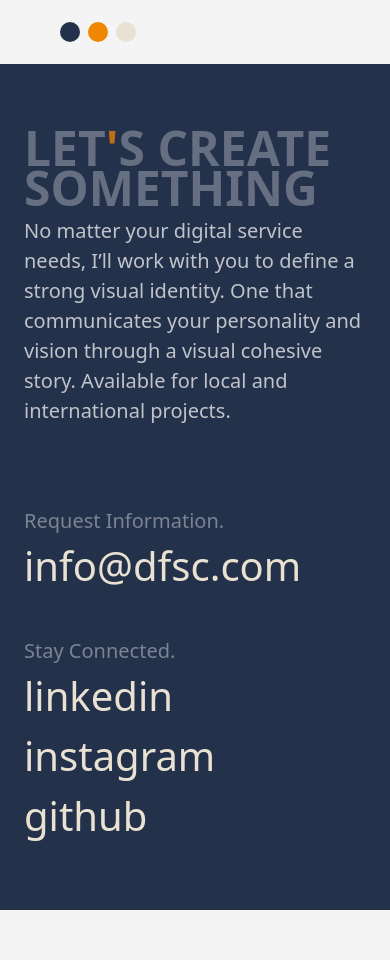
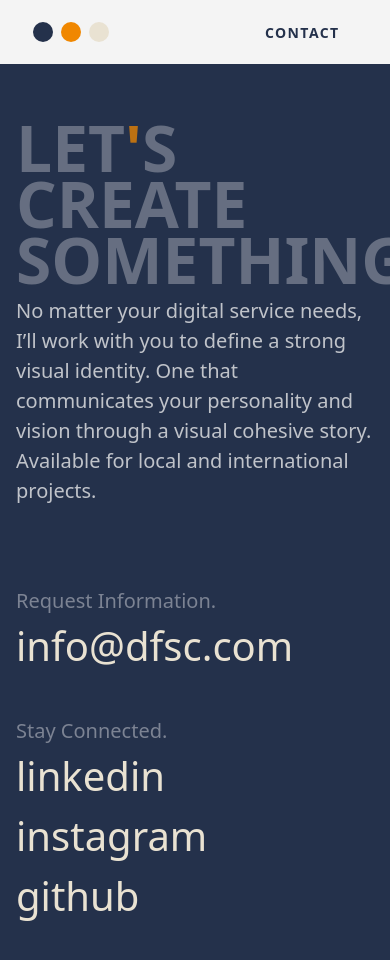
Before and after one commit to kbrandon19/debonairfox-creative-studio, a Next.js app: page /Contact in a window 390 px wide. Shown: the top 960 px of the page. Before the commit the page ends 910 px from the top, so only its background shows below. Built offline with nearby package versions, Linux system fonts and the light colour scheme.

Commit message:
Services font size update, Header improvements for mobile, code clean up for Hero, removed scrollbar, improved Contact section

```diff
--- a/app/Contact/page.tsx
+++ b/app/Contact/page.tsx
@@ -31,19 +31,21 @@ async function Contact() {
       id="contact"
       className="w-full h-auto md:h-screen bg-accent-default py-10"
     >
-      <div className="w-full md:w-5/6 h-full mx-auto flex flex-col p-4 md:p-0">
+      <div className="w-full md:w-5/6 h-full mx-auto flex flex-col p-2 md:p-0">
         <div className="h-full flex flex-col justify-between gap-y-20 p-2 gap-x-10">
           {/* top div */}
 
-            <div className="w-full h-auto flex flex-col gap-y-2 xl:gap-y-0 xl:flex-row xl:justify-between content-center xl:items-center">
-              <div className="w-full">
-                <h1 className="text-titleMid leading-[2.5rem] md:text-titleMd md:leading-[5rem] uppercase font-semibold opacity-75 text-accent-100 ">
+            <div className="w-full h-auto flex flex-col gap-y-2 xl:gap-y-0  xl:justify-between content-center xl:items-center">
+
+              <div className="max-w-96 ">
+                <h1 className="text-titleSmd leading-[3.5rem] md:text-titleMd md:leading-[5rem] lg:text-titleLg lg:leading-[8rem] uppercase font-semibold opacity-75 text-accent-100 ">
                   Let<span className="text-tangerine">&apos;</span>s Create
                   Something
                 </h1>
               </div>
-              <div className="font-light  w-full  md:w-1/2  text-l xl:text-xl opacity-75 text-white">
-                <p>
+
+              <div className="font-light  w-full  md:w-1/2  text-l lg:text-xl opacity-75 text-white ">
+                <p >
                   No matter your digital service needs, I’ll work with you to
                   define a strong visual identity. One that communicates your
                   personality and vision through a visual cohesive story.
@@ -90,6 +92,8 @@ async function Contact() {
                 </Link>
               </div>
             </div>
+
+
           </div>
         </div>
       </div>
--- a/app/Services/DrawerClient.tsx
+++ b/app/Services/DrawerClient.tsx
@@ -49,17 +49,19 @@ const DrawerClient: React.FC<DrawerClientProps> = ({ data }) => {
 
             setActiveWord(word)}} >
             <div
-              className="w-auto h-auto text-left font-medium
-              text-titleMid leading-[4rem]
-              sm:text-titleSmd
+            className="relative w-auto h-auto text-left font-medium
+            text-titleSmd leading-[4rem]
+            sm:text-titleMd sm:leading-[5rem]
             smd:text-titleMd smd:leading-[6rem]
             md:text-titleLg md:leading-[8rem]
             lg:text-titleLg lg:leading-[10rem]
             2xl:text-titleXl 2xl:leading-[11rem]
             opacity-75 text-accent-200
-              hover:opacity-100  hover:text-accent-default
-               duration-300 ease-in-out"
+            hover:opacity-100 hover:text-accent-default
+            duration-300 ease-in-out cursor-pointer break-words
+         "
           >
+
               {word}
             </div>
           </DrawerTrigger>
--- a/app/globals.css
+++ b/app/globals.css
@@ -5,6 +5,16 @@
 @layer base {
   :root {
     --background: 0 0% 100%;
+  }
+
+  ::-webkit-scrollbar {
+    display: none;
+  }
+
+  /* Hide scrollbar in Firefox */
+  * {
+    scrollbar-width: none;
+    scrollbar-color: transparent transparent;
   }
 
   body {
--- a/components/Banner/paragraph.tsx
+++ b/components/Banner/paragraph.tsx
@@ -3,7 +3,6 @@
 import React, { useEffect, useRef } from 'react';
 import { useScroll, motion, useTransform } from 'framer-motion';
 
-// Define the type for the props offset: ['start 0.9', 'start 0.25'],
 interface ParagraphProps {
   value: string;
 }
--- a/components/Header/page.tsx
+++ b/components/Header/page.tsx
@@ -5,8 +5,8 @@ import { Button } from '../ui/button'
 
 function Header() {
   return (
-    <header className='relative flex justify-center content-center px-5 '>
-        <div className='w-full md:w-5/6 mx-auto h-16 flex justify-between  px-10 items-center sticky z-10'>
+    <header className='w-5/6 mx-auto  relative flex justify-between content-center   '>
+        <div className=' w-auto h-16 flex justify-between  items-center sticky z-10 '>
 
               <div className="logo flex flex-row gap-2">
                 <Link href={'/'} className='flex flex-row gap-2'>
@@ -18,11 +18,15 @@ function Header() {
             </div>
         </div>
 
-        <div className='w-full hidden h-auto md:flex flex-row items-center justify-end gap-x-5'>
-          <Link href={"/About"}>About</Link>
-          <Link href={""}>Services</Link>
-          <Link href={"/CaseStudy"}>Case Study</Link>
-          <Button>Contact</Button>
+        <div className='w-auto h-auto md:flex flex-row items-center content-center justify-center gap-x-2 text-sm uppercase tracking-wider '>
+          <div className='hidden md:flex h-auto flex-row items-center gap-x-5'>
+            <Link href={"/About"}>About</Link>
+            <Link href={"/Services"}>Services</Link>
+            <Link href={"/CaseStudy"}>Case Study</Link>
+          </div>
+          <Button className='border-2 border-transparent  hover:border-accent-default font-semibold  tracking-widest hover:text-tangerine text-accent-default'>
+          <Link href={"/Contact"}>Contact</Link>
+            </Button>
 
         </div>
 
--- a/components/Hero/page.tsx
+++ b/components/Hero/page.tsx
@@ -8,19 +8,8 @@ import TextTransition from "@/lib/transitions/textBackgorund";
 function Hero() {
   return (
     <>
-      {/* Option 1 */}
-      {/* <div className='w-full h-screen relative '>
-        <div className=' w-full h-auto   fixed -z-10 top-0 bottom-0 flex justify-center items-center text-center'>
-            <div className='blob fixed -z-10'>
-                <Image
-                    src='https://kbrandon19.github.io/assets/blob(1).svg'
-                    width={600}
-                    height={500}
-                    // style={{width:'100%',height:'auto'}}
-                    alt='blob'
-                />
-            </div>
-            <div className="h-full w-full fixed -mt-16 -z-10">
+      <div className="w-full h-screen relative break-words ">
+        <div className="h-full w-full fixed -mt-16 -z-10">
           <Image
             src={
               "https://res.cloudinary.com/dujkjy2e2/image/upload/v1710820177/Debonair%20Fox%20Creative%20Studio/Images/1920_x_banner_u5tgoc.png"
@@ -32,33 +21,31 @@ function Hero() {
             style={{ objectFit: "cover", opacity: ".5" }}
           />
         </div>
-            <p className='w-5/6 h-auto mx-auto text-titleSm lg:text-titleMd 2xl:text-titleLg  font-bold leading-tight uppercase text-primary-default drop-shadow-md'>
+        {/* this is the blob feature, it will be hidden when the screen is a the top and will be visible when the screen is scrolled down over the window pane */}
+        {/* <div className=' w-full h-auto   fixed -z-10 top-0 bottom-0 flex justify-center items-center text-center'>
+            <div className='blob fixed -z-10'>
+                <Image
+                    src='https://kbrandon19.github.io/assets/blob(1).svg'
+                    width={600}
+                    height={500}
+                    // style={{width:'100%',height:'auto'}}
+                    alt='blob'
+                />
+            </div>
+            <p className='w-5/6 h-auto mx-auto text-titleSm lg:text-titleMd 2xl:text-titleLg  font-bold leading-tight uppercase text-accent-default drop-shadow-md'>
             Creating a digital presence doesn’t have to be hard.
             </p>
-        </div>
-    </div> */}
-
-      {/* Option 2 */}
-      <div className="w-full h-screen relative pl-2">
-          {/* this is be hidden but when the y progress is at a certain point it will be 100 opacity */}
-          <div className="h-full w-full fixed -mt-16 -z-10">
-            <Image
-              src={
-                "https://res.cloudinary.com/dujkjy2e2/image/upload/v1710820177/Debonair%20Fox%20Creative%20Studio/Images/1920_x_banner_u5tgoc.png"
-              }
-              fill={true}
-              quality={80}
-              priority={true}
-              alt="mobile-background"
-              style={{ objectFit: "cover", opacity: ".5" }}
-            />
-          </div>
+        </div> */}
 
         <HeroTextTransition>
-          <div className="w-full h-auto mx-auto  fixed -z-10 bottom-5 flex justify-center items-center text-left">
-            <p className="h-auto mx-auto text-titleSm md:text-titleMd lg:text-titleLg 2xl:text-titleXl  font-bold uppercase text-accent-default drop-shadow-md leading-[4rem] md:leading-[5rem] lg:leading-[8rem] 2xl:leading-[10rem]">
+          <div className="w-full h-auto mx-auto  fixed -z-10 bottom-5  text-left pl-2">
+
+            <p className="h-auto mx-auto text-titleSmd smd:text-titleMd md:text-titleLg lg:text-titleLg 2xl:text-titleXl  font-bold uppercase text-accent-default drop-shadow-md leading-[3.5rem] smd:leading-[5rem] md:leading-[7.5rem] 2xl:leading-[10rem]">
               Debonair Fox Creative Studio
             </p>
+
+
+
           </div>
         </HeroTextTransition>
       </div>
--- a/components/ui/drawer.tsx
+++ b/components/ui/drawer.tsx
@@ -43,7 +43,7 @@ const DrawerContent = React.forwardRef<
     <DrawerPrimitive.Content
       ref={ref}
       className={cn(
-        "fixed inset-x-0 bottom-0 z-50 mt-24 flex lg:h-4/6 xl:h-1/3 md:h-2/4 flex-col rounded-t-[10px] border border-white bg-white dark:border-slate-800 dark:bg-slate-950",
+        "fixed inset-x-0 bottom-0 z-50 mt-24 flex md:h-2/4 lg:h-1/3 2xl:h-2/3  flex-col rounded-t-[10px] border border-white bg-white dark:border-slate-800 dark:bg-slate-950",
         className
       )}
       {...props}
```
Lines whose indentation alone changed are shown as unchanged.
